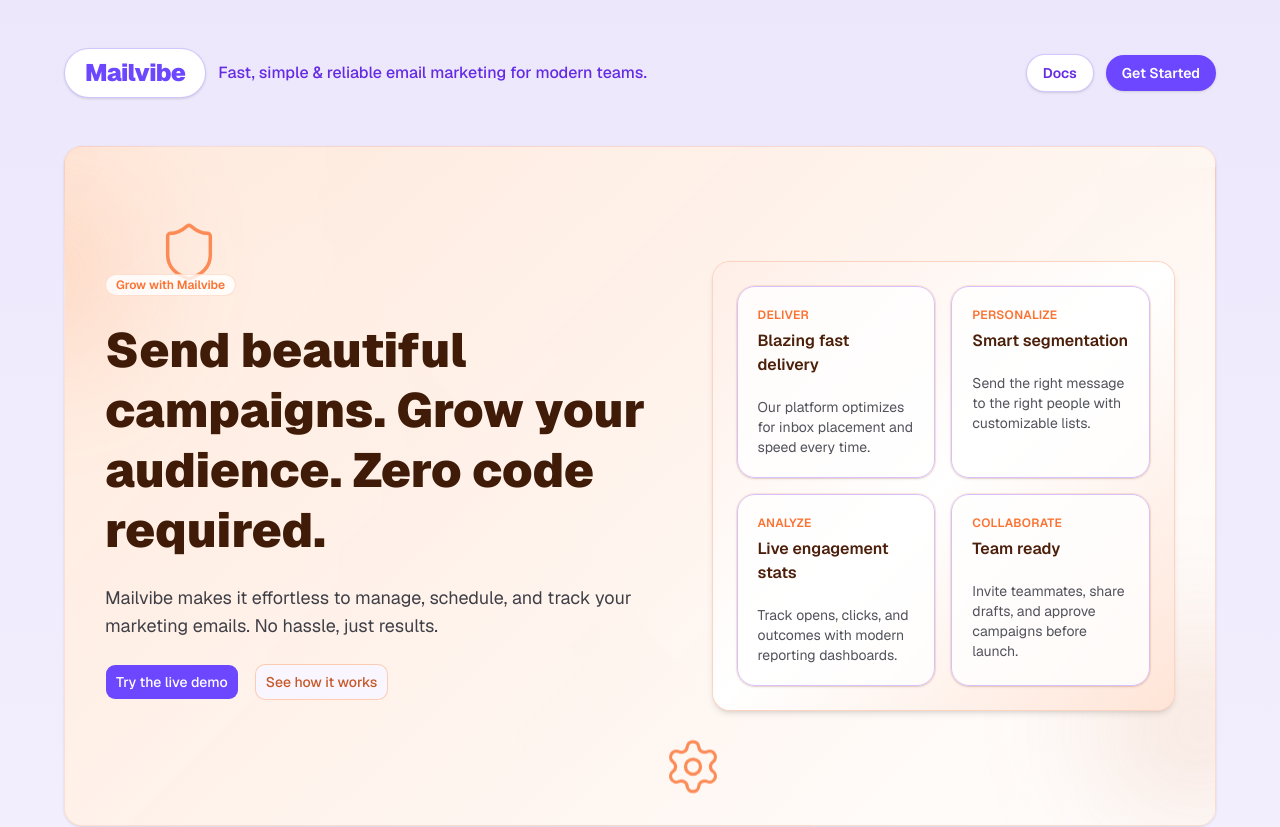
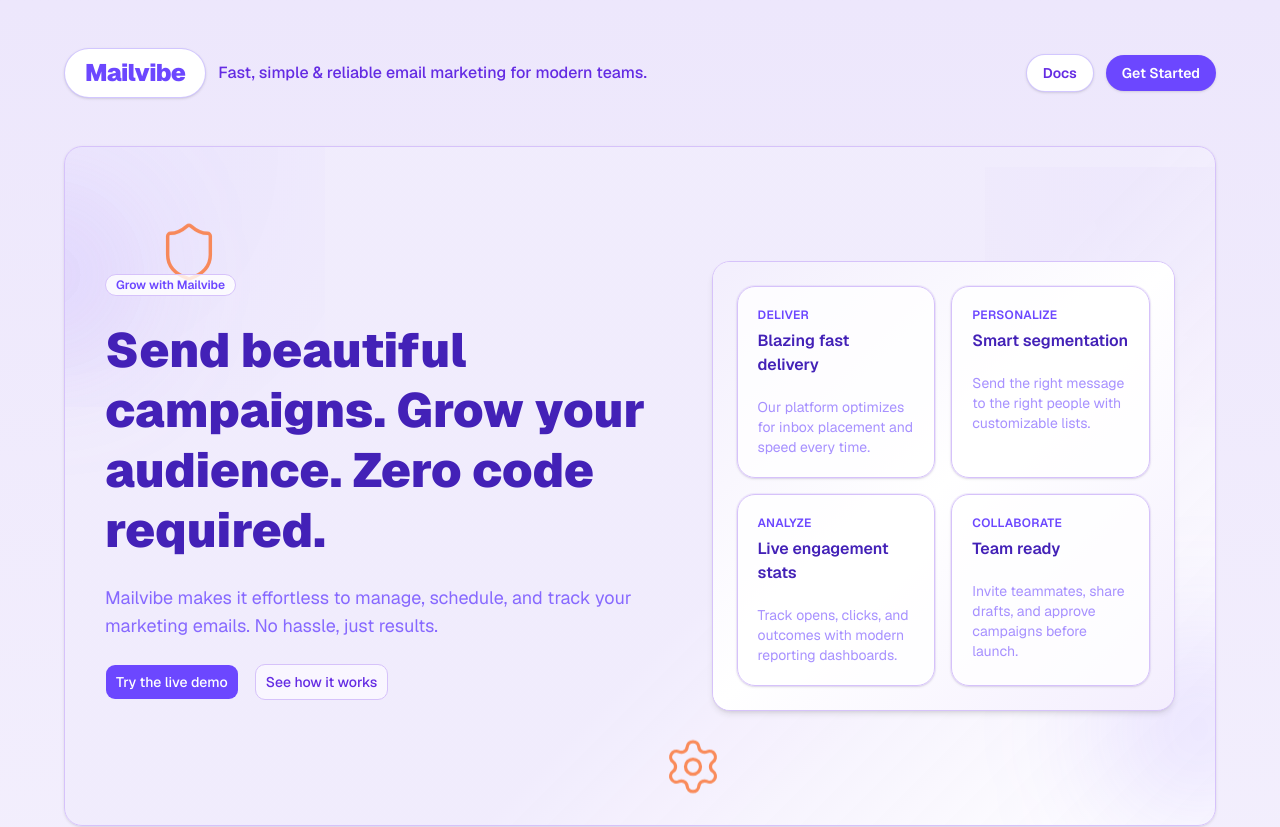
Before and after one commit to chiragbidx/next-portal-fxt, a Next.js app: page / in a window 1280 px wide. Shown: the top 827 px of the page. Built offline with nearby package versions, Linux system fonts and the light colour scheme.

Commit message:
Update HeroSection to use Mailvibe purple palette and polish

```diff
--- a/components/home/HeroSection.tsx
+++ b/components/home/HeroSection.tsx
@@ -9,56 +9,56 @@
 export function HeroSection({ content }: { content: HeroContent }) {
   return (
     <section
-      className="relative grid min-h-[680px] gap-10 overflow-hidden rounded-2xl border border-[#fb7232]/15 bg-white/60 px-6 py-12 shadow-sm lg:grid-cols-[1.1fr_0.9fr] lg:items-center sm:px-10 animate-section hover-lift"
+      className="relative grid min-h-[680px] gap-10 overflow-hidden rounded-2xl border border-[--border] bg-white/70 px-6 py-12 shadow-sm lg:grid-cols-[1.1fr_0.9fr] lg:items-center sm:px-10 animate-section hover-lift"
       style={{
         backgroundImage:
-          "linear-gradient(135deg, rgba(255,232,218,0.9), rgba(255,255,255,0.95)), conic-gradient(from 140deg at 28% 22%, rgba(251,114,50,0.12), rgba(255,255,255,0) 35%, rgba(199,88,41,0.1) 65%, rgba(251,114,50,0.08)), radial-gradient(circle at 15% 20%, rgba(251,114,50,0.18), transparent 38%), radial-gradient(circle at 85% 0%, rgba(199,88,41,0.14), transparent 34%)",
-        backgroundRepeat: "no-repeat, no-repeat, no-repeat, no-repeat",
-        backgroundSize: "100% 100%, 120% 120%, 320px 320px, 260px 260px",
-        backgroundPosition: "center, center, left -60px top -60px, right -30px top 20px",
+          "linear-gradient(135deg, #ede7fcbb 0 60%, #fff 100%), radial-gradient(circle at 15% 20%, #6c47ff22 0 38%, transparent 100%), radial-gradient(circle at 85% 5%, #642be313 0 34%, transparent 100%)",
+        backgroundRepeat: "no-repeat, no-repeat, no-repeat",
+        backgroundSize: "100% 100%, 320px 320px, 260px 260px",
+        backgroundPosition: "center, left -60px top -60px, right -30px top 20px",
       }}
     >
       {/* floating gradient accents */}
-      <div className="pointer-events-none absolute -left-24 top-12 h-40 w-40 rounded-full bg-[#fb7232]/20 blur-3xl" />
-      <div className="pointer-events-none absolute -right-20 bottom-0 h-48 w-48 rounded-full bg-[#c75829]/15 blur-3xl" />
+      <div className="pointer-events-none absolute -left-24 top-12 h-40 w-40 rounded-full bg-[#9b73fb]/20 blur-3xl" />
+      <div className="pointer-events-none absolute -right-20 bottom-0 h-48 w-48 rounded-full bg-[#6c47ff]/15 blur-3xl" />
       {/* floating icon motifs with pointer parallax */}
       <HeroOrbs />
 
       <div className="space-y-6 relative">
-        <Badge variant="muted" className="bg-white/80 text-[#fb7232] border-[#fb7232]/20">
+        <Badge variant="muted" className="bg-white/80 text-[#6c47ff] border-[#d6c2fa]">
           {content.eyebrow}
         </Badge>
-        <h1 className="text-4xl font-black leading-tight text-[#3f1b08] sm:text-5xl">
+        <h1 className="text-4xl font-black leading-tight text-[#4321b7] sm:text-5xl">
           {content.title}
         </h1>
-        <p className="max-w-3xl text-lg leading-7 text-zinc-700">
+        <p className="max-w-3xl text-lg leading-7 text-[#6c47ffcc]">
           {content.subtitle}
         </p>
         <div className="flex flex-col gap-3 sm:flex-row sm:items-center sm:flex-wrap sm:gap-4 w-full">
           <Button asChild size="lg" className="w-full sm:w-auto">
             <a href={content.primaryCta.href}>{content.primaryCta.label}</a>
           </Button>
-          <Button asChild size="lg" variant="outline" className="w-full sm:w-auto border-[#fb7232]/30 text-[#c75829]">
+          <Button asChild size="lg" variant="outline" className="w-full sm:w-auto border-[#d6c2fa] text-[#642be3] hover:bg-[#ede7fc]">
             <a href={content.secondaryCta.href}>{content.secondaryCta.label}</a>
           </Button>
         </div>
       </div>
 
-      <div className="relative overflow-hidden rounded-2xl border border-[#fb7232]/30 bg-white shadow-md">
-        <div className="absolute inset-0 bg-gradient-to-br from-[#ffe7dd] via-white to-[#ffd9c6] opacity-70" aria-hidden />
+      <div className="relative overflow-hidden rounded-2xl border border-[#d6c2fa] bg-white shadow-md">
+        <div className="absolute inset-0 bg-gradient-to-br from-[#ede7fc] via-white to-[#d6c2fa]/40 opacity-70" aria-hidden />
         <div className="relative grid gap-4 p-6 sm:grid-cols-2">
           {content.featureCards.map((card, idx) => (
-            <Card key={card.title} className="bg-white/80 ring-1 ring-[#fb7232]/15">
+            <Card key={card.title} className="bg-white/80 ring-1 ring-[#d6c2fa]/30">
               <CardHeader className="pb-3">
-                <CardTitle className="text-xs font-semibold uppercase tracking-wide text-[#fb7232]">
+                <CardTitle className="text-xs font-semibold uppercase tracking-wide text-[#6c47ff]">
                   {card.title}
                 </CardTitle>
-                <CardDescription className="text-base font-semibold text-[#4b1f0a]">
+                <CardDescription className="text-base font-semibold text-[#4321b7]">
                   {card.subtitle}
                 </CardDescription>
               </CardHeader>
               <CardContent className="pt-0">
-                <p className="text-sm text-zinc-600">{card.body}</p>
+                <p className="text-sm text-[#6c47ff99]">{card.body}</p>
               </CardContent>
             </Card>
           ))}
```
